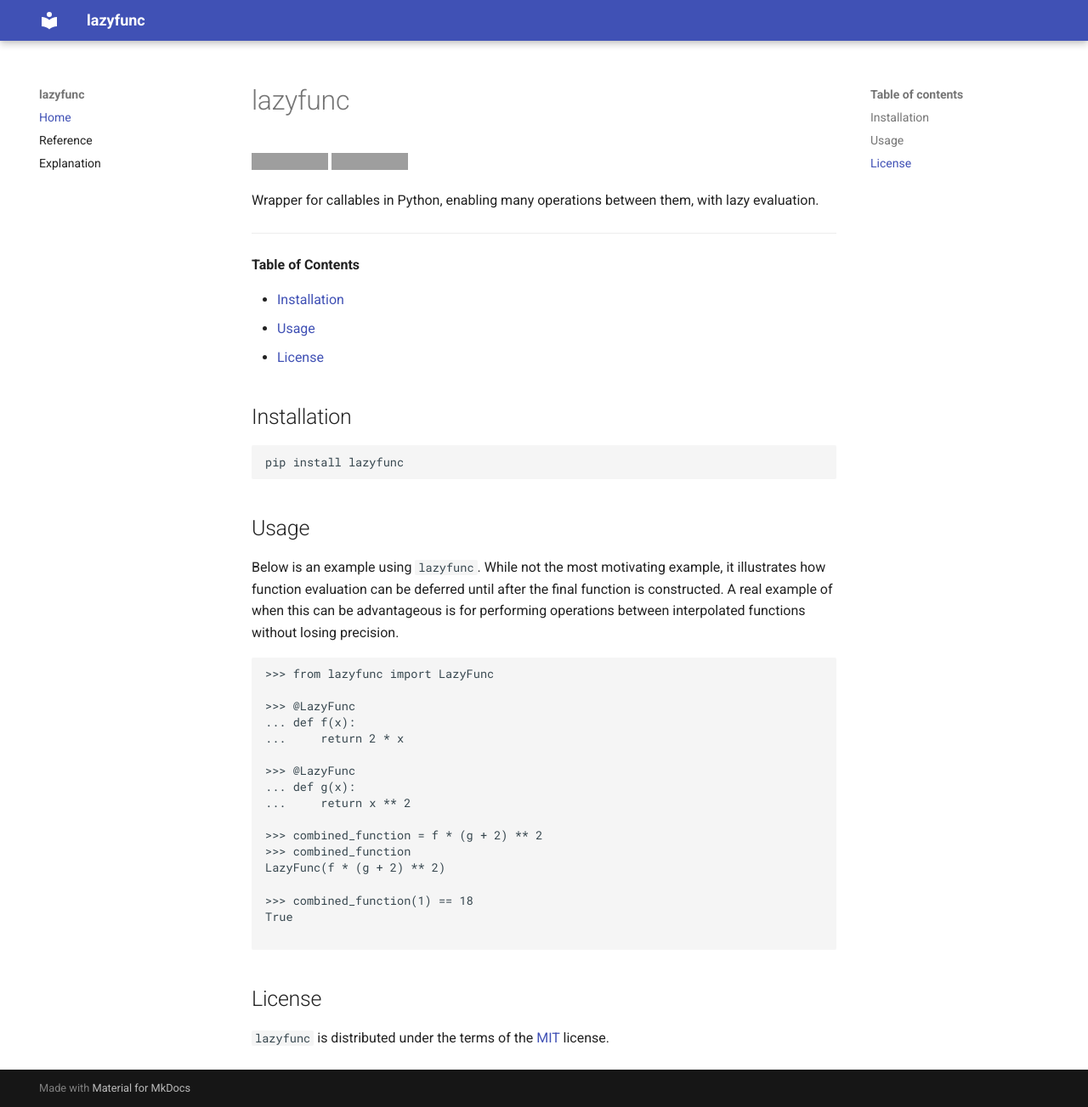
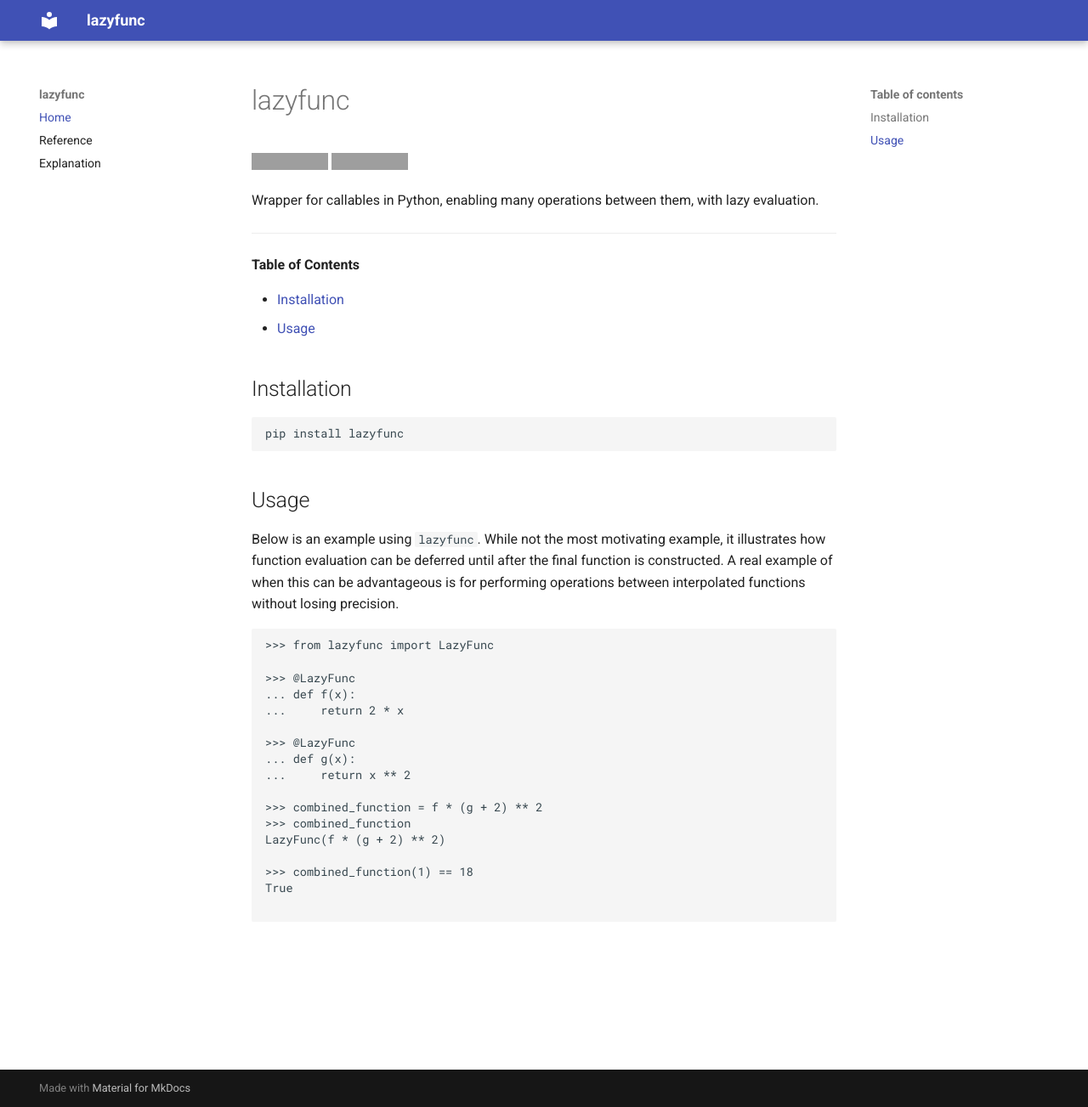
Before and after one commit to josh-read/lazyfunc, an MkDocs documentation site: the page built from docs/README.md, in a window 1280 px wide and 1303 px high. Shown: the whole window at 85% size. Built offline with MkDocs 1.6.1 and Material for MkDocs 9.7.7, drawn with Linux system fonts in a browser that asks for light colours; grey boxes are pictures that could not be loaded.

Commit message:
Remove licence information from README.md

````diff
--- a/docs/README.md
+++ b/docs/README.md
@@ -11,7 +11,6 @@
 
 - [Installation](#installation)
 - [Usage](#usage)
-- [License](#license)
 
 ## Installation
 
@@ -44,7 +43,3 @@
 True
 
 ```
-
-## License
-
-`lazyfunc` is distributed under the terms of the [MIT](https://github.com/josh-read/lazyfunc/blob/main/LICENSE) license.
````
